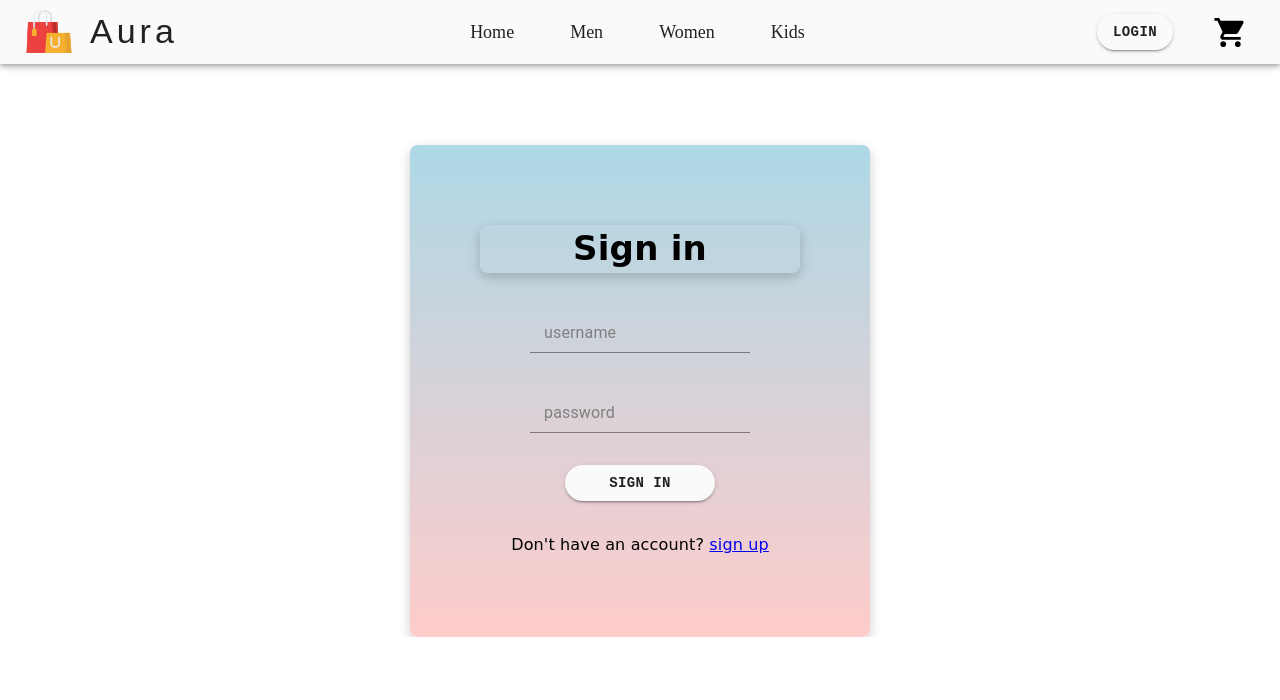
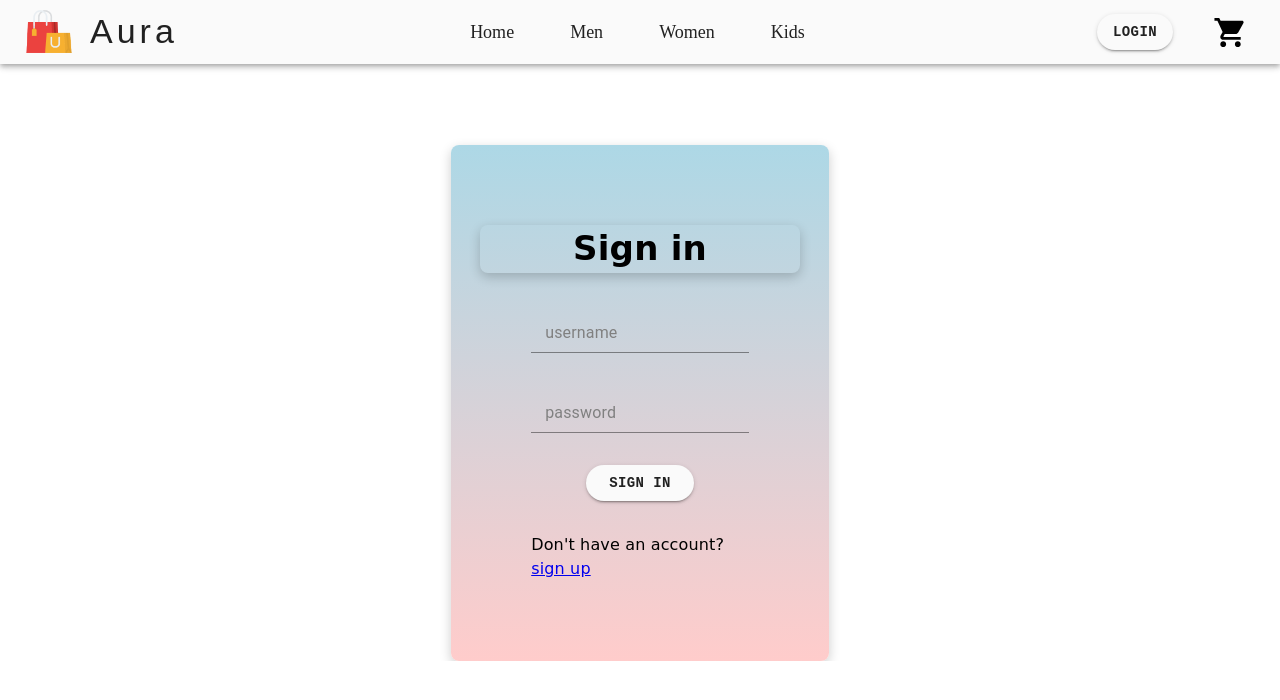
Before and after one commit to adam-sion/Aura-e-commerce, a React (Vite) app in the folder Aura/front/: page /login in a window 1280 px wide. Shown: the top 700 px of the page. Built offline with nearby package versions, Linux system fonts and the light colour scheme.

Commit message:
front with vercel

```diff
--- a/Aura/front/src/views/Login/Login.tsx
+++ b/Aura/front/src/views/Login/Login.tsx
@@ -57,7 +57,7 @@ export const Login:FC = ()=> {
             justifyContent: "flex-start",
             alignItems: "center",
             marginTop: '7vh',
-            width: '300px',
+            width: '17%',
             background: 'linear-gradient(to bottom, #add8e6, #ffcccb)',
             borderRadius: '8px',
             boxShadow: '0 4px 12px rgba(0, 0, 0, 0.2)',
--- a/Aura/front/src/views/Signup/Signup.tsx
+++ b/Aura/front/src/views/Signup/Signup.tsx
@@ -122,7 +122,7 @@ export const Signup:FC = ()=> {
             justifyContent: "flex-start",
             alignItems: "center",
             marginTop: '7vh',
-            width: '250px',
+            width: '17%',
             background: 'linear-gradient(to bottom, #add8e6, #ffcccb)',
             borderRadius: '8px',
             boxShadow: '0 4px 12px rgba(0, 0, 0, 0.2)',
```
